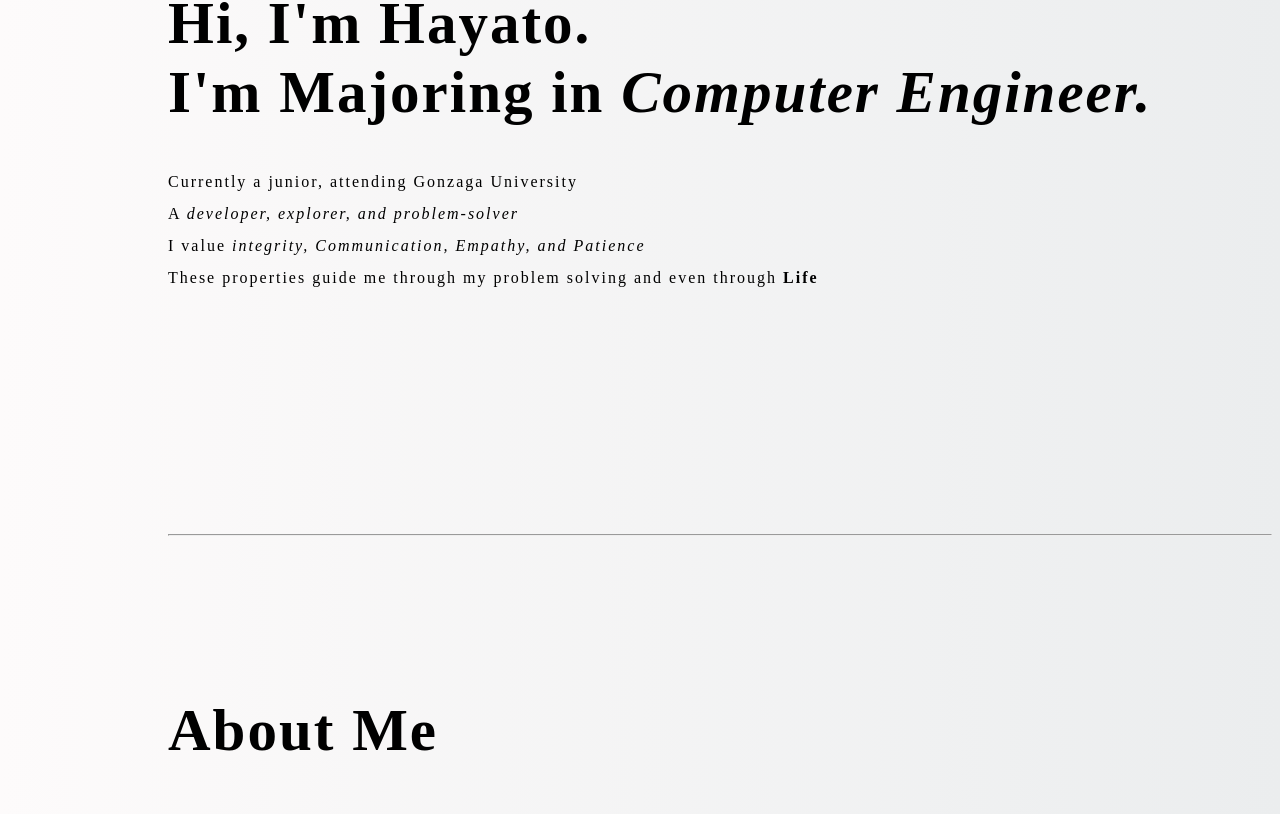
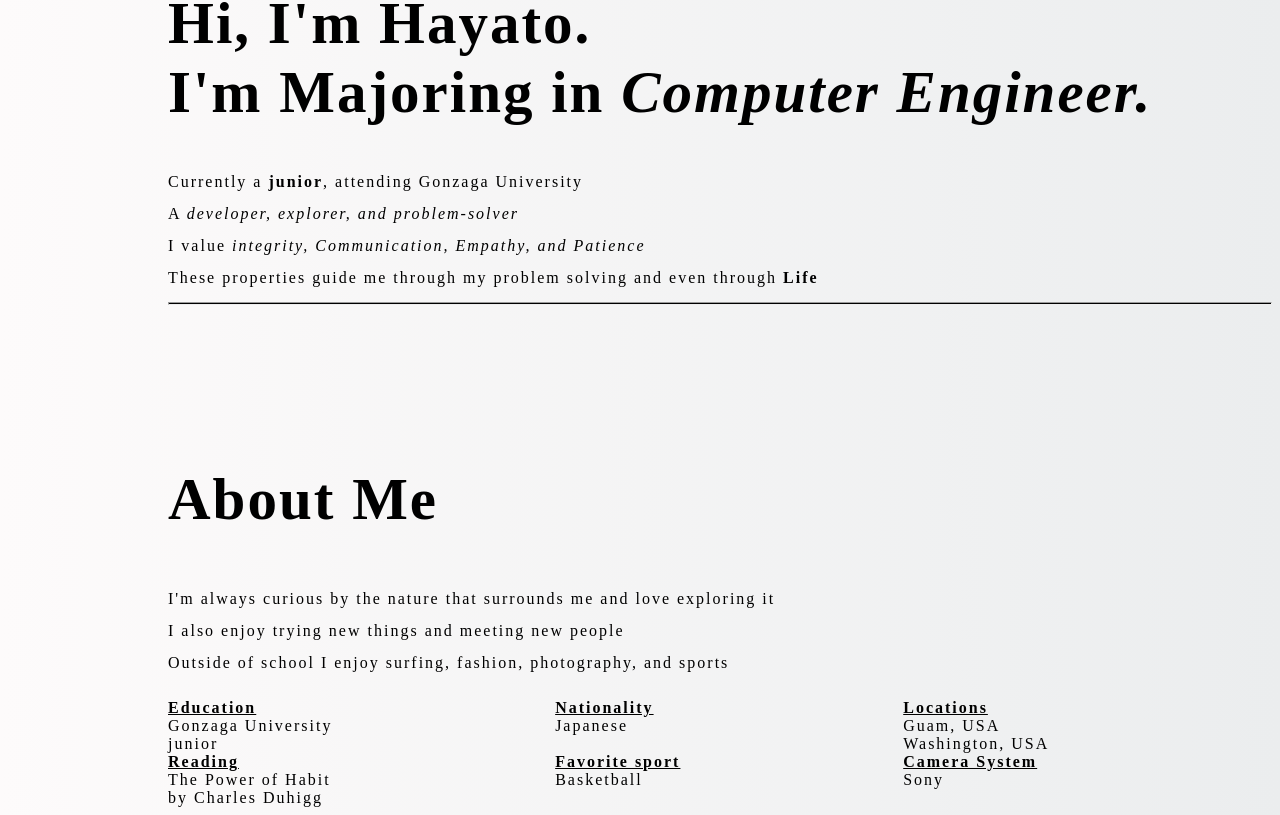
Before and after one commit to CaptianHa/personalWeb, a React (Vite) app: page / in a window 1280 px wide. Shown: the part 197-1012 px from the top of the page. Built offline with nearby package versions, Linux system fonts and the light colour scheme; a web font is replaced by a local one.

Commit message:
1/13/2023

```diff
--- a/components/FirstPage.jsx
+++ b/components/FirstPage.jsx
@@ -8,7 +8,7 @@ export default function FirstPage(){
                     Hi, I'm Hayato.<br></br>I'm Majoring in <em>Computer Engineer.</em>
                 </h1>
                 <p1 className="first--about">
-                    Currently a junior, attending Gonzaga University
+                    Currently a <strong>junior</strong>, attending Gonzaga University
                     <br></br>
                     A <em>developer, explorer, and problem-solver</em>
                     <br></br>
@@ -16,10 +16,28 @@ export default function FirstPage(){
                     <br></br>
                     These properties guide me through my problem solving and even through <strong>Life</strong>
                 </p1>
-                <hr className="line"></hr>
+                <hr className="line-1"></hr>
             </div>
             <div className="second--page">
                 <h2 className="header--second">About Me </h2>
+                <p1 className="about--me"> I'm always curious by the nature that surrounds me and love exploring it
+                <br></br>
+                I also enjoy trying new things and meeting new people
+                <br></br>
+                Outside of school I enjoy surfing, fashion, photography, and sports
+                </p1>
+                <br></br>
+                <div className="info">
+
+                        <div className="education"> <strong><u>Education</u></strong><br></br>Gonzaga University<br></br>junior</div>
+                        <div className="nationality"><strong><u>Nationality</u></strong><br></br>Japanese</div>
+                        <div className="location"> <strong><u>Locations</u></strong><br></br>Guam, USA<br></br>Washington, USA</div>
+                        <div className="reading"><strong><u>Reading</u></strong><br></br>The Power of Habit<br></br>by Charles Duhigg</div>
+                        <div className="favorite--sport"><strong><u>Favorite sport</u></strong><br></br>Basketball</div>
+                        <div className="camera--system"><strong><u>Camera System</u></strong><br></br>Sony</div>
+
+
+                </div>
             </div>
 
         </div>
--- a/styles.css
+++ b/styles.css
@@ -1,9 +1,9 @@
 body{
-    /* font-family: 'Playfair Display', serif; */
     font-family: 'Times New Roman';
     color: black;
     background: linear-gradient(to right, #fdfbfb 0%, #ebedee 100%);
     letter-spacing: 2px;
+
 }
 
 .nav--bar{
@@ -26,7 +26,6 @@ body{
 
 .first--about{
     line-height: 2;
-
 }
 
 .second--page{
@@ -34,10 +33,21 @@ body{
     padding-left: 160px;
 }
 
-.line{
-    margin-top:30vh;
+.line-1{
+    height: 0.5px;
+    background: black;
 }
 
 .header--second{
     font-size: 59px;
 }
+
+.about--me{
+    line-height: 2;
+}
+
+.info{
+   display: grid;
+   grid-template-columns: auto auto auto;
+   margin-top: 20px;
+}
```
